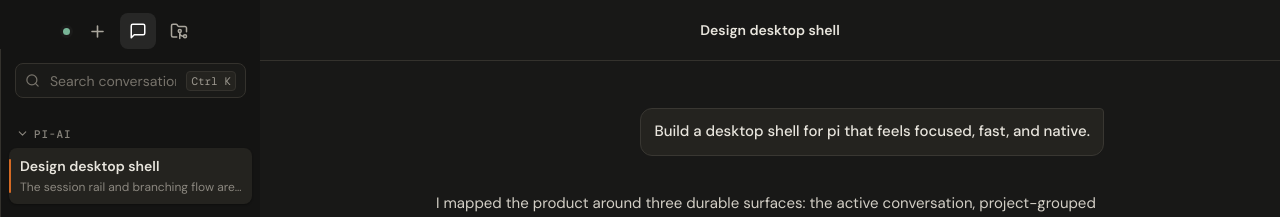
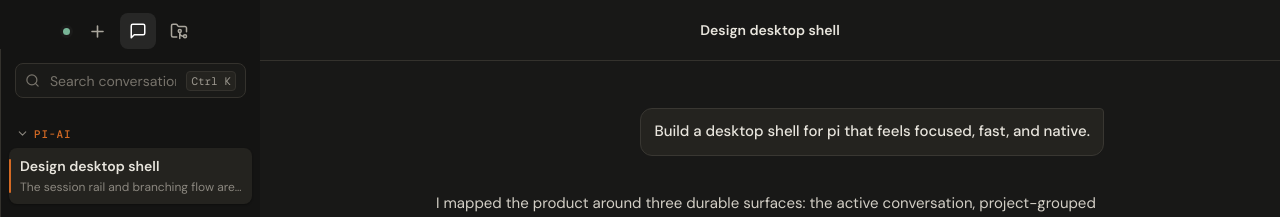
Before and after one commit to mattzq21/pi-op-out, a React (Vite) app: page / in a window 1280 px wide. Shown: the top 217 px of the page. Built offline with nearby package versions, Linux system fonts and the light colour scheme.

Commit message:
Committed all changes

```diff
--- a/src/components/SessionPanel.tsx
+++ b/src/components/SessionPanel.tsx
@@ -12,6 +12,7 @@ const actions = [
 export function SessionPanel({ sessions, activeId, query, onQuery, onSelect, onAction }: Props) {
   const [menu, setMenu] = useState<{ session: SessionSummary; x: number; y: number }>();
   const [collapsedProjects, setCollapsedProjects] = useState<Set<string>>(() => new Set());
+  const activeProject = sessions.find((session) => session.id === activeId)?.project;
   useEffect(() => {
     if (!menu) return;
     const close = () => setMenu(undefined);
@@ -29,7 +30,7 @@ export function SessionPanel({ sessions, activeId, query, onQuery, onSelect, onA
     <label className="search"><Search size={15} /><input aria-label="Search conversations" placeholder="Search conversations" value={query} onChange={(event) => onQuery(event.target.value)} /><kbd>Ctrl K</kbd></label>
     <div className="session-scroll">
       {groups.map(([project, projectSessions]) => { const collapsed = !query && collapsedProjects.has(project); const groupId = `project-${project.replace(/[^a-z0-9_-]/gi, "-")}`; return <section className="project" key={project}>
-        <button className="project-label" aria-expanded={!collapsed} aria-controls={groupId} onClick={() => setCollapsedProjects((current) => { const next = new Set(current); if (next.has(project)) next.delete(project); else next.add(project); return next; })}><ChevronDown className={collapsed ? "collapsed" : ""} size={13} /><span>{project}</span></button>
+        <button className="project-label" aria-expanded={!collapsed} aria-controls={groupId} onClick={() => setCollapsedProjects((current) => { const next = new Set(current); if (next.has(project)) next.delete(project); else next.add(project); return next; })}><ChevronDown className={collapsed ? "collapsed" : ""} size={13} /><span className={project === activeProject ? "active" : undefined}>{project}</span></button>
         <div id={groupId} hidden={collapsed}>{projectSessions?.map((session) => <button key={session.id} className={`session-item ${activeId === session.id ? "active" : ""}`} onClick={() => onSelect(session)} onContextMenu={(event) => { event.preventDefault(); setMenu({ session, x: Math.min(event.clientX, window.innerWidth - 190), y: Math.min(event.clientY, window.innerHeight - 190) }); }}>
           <span className="session-copy"><strong>{session.name}</strong><span>{session.preview}</span></span>
         </button>)}</div>
--- a/src/styles.css
+++ b/src/styles.css
@@ -26,7 +26,7 @@ button { cursor: pointer; }
 kbd { font: 11px "DM Mono"; border: 1px solid #d5d1c9; background: white; padding: 2px 4px; border-radius: 4px; color: #99958d; }
 .session-scroll { overflow: auto; padding: 2px 8px 14px; flex: 1; scrollbar-width: thin; }
 .project { margin: 8px 0 17px; }
-.project-label { width: 100%; height: 27px; border: 0; background: transparent; display: flex; align-items: center; gap: 5px; padding: 0 7px; text-transform: uppercase; text-align: left; color: #88847c; letter-spacing: .08em; font: 500 11px "DM Mono"; }.project-label:hover { color: var(--ink); }.project-label svg { transition: transform .15s ease; }.project-label svg.collapsed { transform: rotate(-90deg); }
+.project-label { width: 100%; height: 27px; border: 0; background: transparent; display: flex; align-items: center; gap: 5px; padding: 0 7px; text-transform: uppercase; text-align: left; color: #88847c; letter-spacing: .08em; font: 500 11px "DM Mono"; }.project-label:hover { color: var(--ink); }.project-label span.active { color: var(--accent); }.project-label svg { transition: transform .15s ease; }.project-label svg.collapsed { transform: rotate(-90deg); }
 .session-item { width: 100%; border: 0; background: transparent; border-radius: 8px; display: flex; gap: 8px; text-align: left; padding: 9px 8px 9px 11px; margin: 1px 0; position: relative; }
 .session-item:hover { background: #ffffff77; }
 .session-item.active { background: #fff; box-shadow: 0 1px 2px #3c362d0c; }
```
Also changed, not shown: 1 other file (tests, documents, lock files or other folders).
